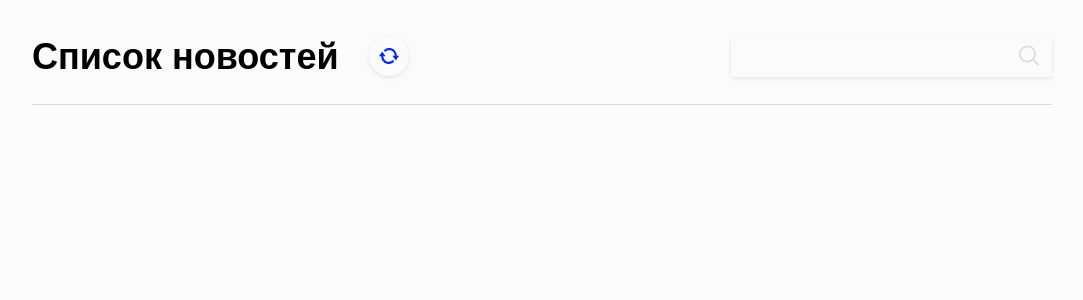
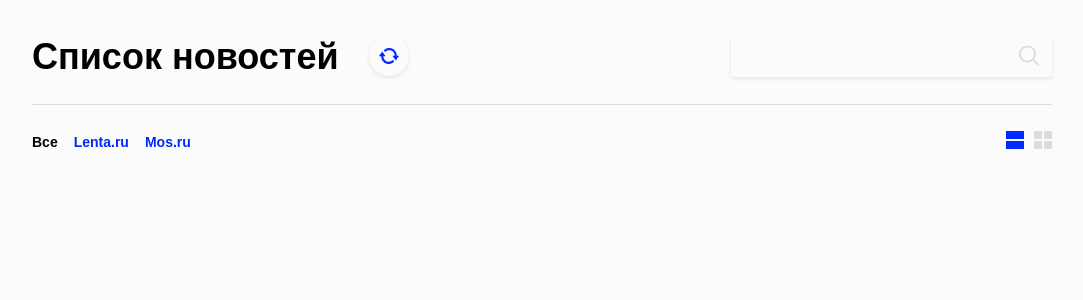
Before and after one commit to Flexus37/news-list, a Next.js app: page / in a window 1280 px wide. Shown: the top 300 px of the page, without its empty margins (98-1181 px from the left). Built offline with nearby package versions, Linux system fonts and the light colour scheme.

Commit message:
feat: create Toolbar component and add styles
- Implement Toolbar component with filter and view mode buttons
- Add styles for Toolbar component
- Add Toolbar component to page

```diff
--- a/src/app/page.tsx
+++ b/src/app/page.tsx
@@ -1,5 +1,6 @@
 import { Header } from '@/components/header/Header'
 
+import { Toolbar } from '@/components/toolbar/Toolbar'
 import styles from './page.module.scss'
 
 export default function Home() {
@@ -8,6 +9,7 @@ export default function Home() {
       <div className={styles.container}>
         <Header />
         <hr className={styles.line} />
+        <Toolbar />
       </div>
     </main>
   );
--- /dev/null
+++ b/src/components/toolbar/Toolbar.tsx
@@ -0,0 +1,23 @@
+import GridMode from '@/public/icons/viewMode/grid.svg'
+import ListMode from '@/public/icons/viewMode/list.svg'
+import styles from './toolbar.module.scss'
+
+export function Toolbar() {
+	return (
+		<div className={styles.toolbar}>
+			<ul className={styles.filter}>
+				<li className={styles.active}>Все</li>
+				<li>Lenta.ru</li>
+				<li>Mos.ru</li>
+			</ul>
+			<div className={styles.viewMode}>
+				<button className={styles.active}>
+					<ListMode className={styles.icon} />
+				</button>
+				<button className={''}>
+					<GridMode className={styles.icon} />
+				</button>
+			</div>
+		</div>
+	)
+}
--- /dev/null
+++ b/src/components/toolbar/toolbar.module.scss
@@ -0,0 +1,44 @@
+@use '@/styles/vars' as vars;
+
+.toolbar {
+  width: 100%;
+  display: flex;
+  justify-content: space-between;
+  align-items: center;
+}
+
+.filter {
+  display: flex;
+  gap: 1.6rem;
+  list-style-type: none;
+
+  li {
+    font-size: 1.4rem;
+    font-weight: bold;
+    color: vars.$color-blue;
+    cursor: pointer;
+
+    &.active {
+      color: vars.$color-text;
+    }
+  }
+}
+
+.viewMode {
+  display: flex;
+  gap: 1rem;
+
+  button {
+    cursor: pointer;
+
+    &.active {
+      .icon {
+        color: vars.$color-blue;
+      }
+    }
+  }
+}
+
+.icon {
+  color: vars.$color-gray;
+}
```
Also changed, not shown: public/icons/viewMode/grid.svg (added), public/icons/viewMode/list.svg (added).
